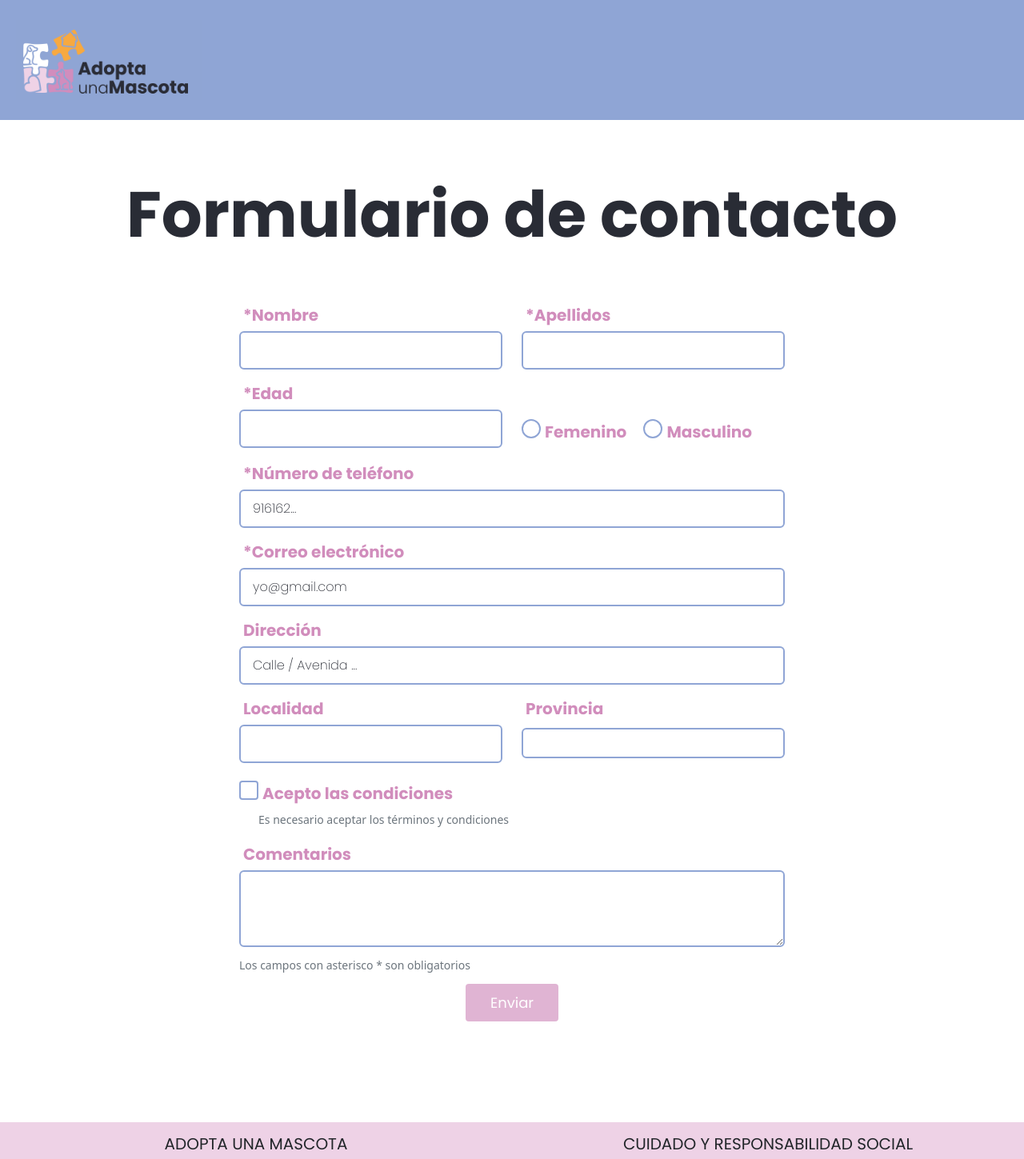
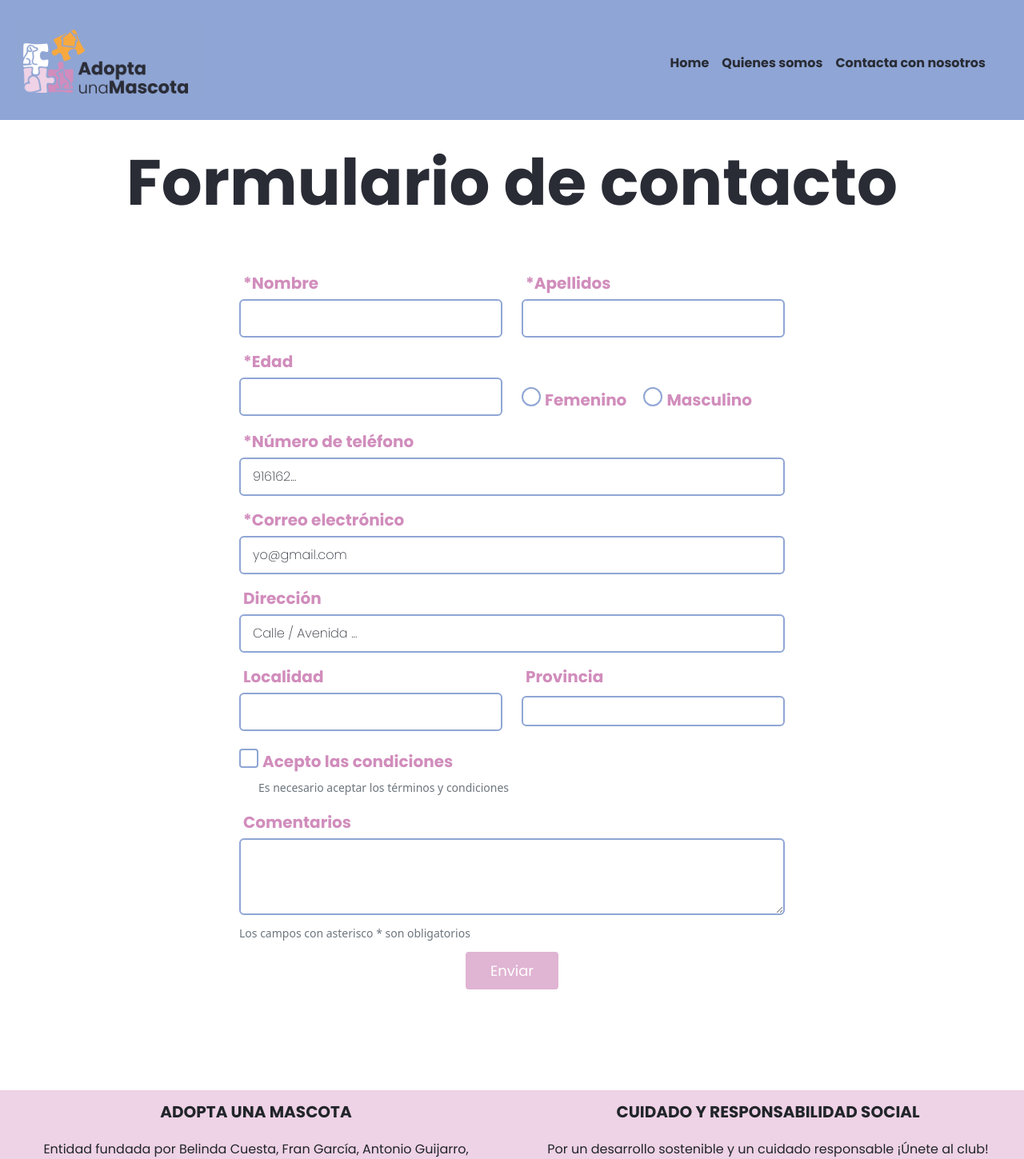
Before and after one commit to FranDevelopSpain/AdoptaUnaMascotaWeb, an Angular app: page /landing in a window 1280 px wide. Shown: the top 1449 px of the page at 80% size. Built offline with nearby package versions, Linux system fonts and the light colour scheme.

Commit message:
actualizando

```diff
--- a/src/app/Components/footer/footer.component.css
+++ b/src/app/Components/footer/footer.component.css
@@ -16,7 +16,7 @@ footer {
 }
 
 .fb-ic {
-    padding-left: 20px;
+    padding-left: 40px;
 }
 
 .fa {
@@ -34,6 +34,15 @@ h5, p {
     font-family: 'Poppins', sans-serif;
 }
 
+h5 {
+    font-weight: bold;
+}
+
+p {
+    padding-left: 20px;
+    padding-right: 20px;
+}
+
 .footer-copyright {
     background-color: #D18DBC;
 }
@@ -41,3 +50,7 @@ h5, p {
 .row {
     background-color: #EED2E6;
 }
+
+.fa:hover {
+    color: #8FA5D5;
+}
--- a/src/app/Components/header/header.component.css
+++ b/src/app/Components/header/header.component.css
@@ -7,9 +7,34 @@
     background-color: #8FA5D5 !important;
     font-family: 'Poppins', sans-serif;
     font-weight: bold;
+    color: #292C35 !important;
+    padding: 0px !important;
+    margin: 0px !important;
 }
 
+#navbarNav {
+    justify-content: right;
+    padding: 0px !important;
+    margin-right: 40px !important;
+    padding-left: 40px;
+}
 img {
     height: 100px;
     margin-left: 20px;
 }
+
+.nav-link {
+    text-align: end;
+    color: #292C35 !important;
+    padding-bottom: 0px !important;
+    margin-bottom: 0px !important;
+}
+
+.nav-link:hover {
+    color: #F7A940 !important;
+}
+
+ul {
+    padding-bottom: 0px !important;
+    margin-bottom: 0px !important;
+}
--- a/src/app/Components/header/header.component.html
+++ b/src/app/Components/header/header.component.html
@@ -7,8 +7,24 @@
 
 
 <!-- HEADER-->
-<nav class="navbar navbar-light bg-light">
-    <a class="navbar-brand">
-      <img src="/assets/logo_azul.png" class="d-inline-block align-top" alt="">
-    </a>
+
+<nav class="navbar navbar-expand-sm navbar-light fixed-top">
+  <a class="navbar-brand">
+    <img src="/assets/logo_azul.png" class="d-inline-block align-top" alt="">
+  </a>
+
+  <div class="collapse navbar-collapse" id="navbarNav">
+    <ul class="navbar-nav">
+      <li class="nav-item">
+        <a class="nav-link" href="#">Home</a>
+      </li>
+      <li class="nav-item">
+        <a class="nav-link" href="#">Quienes somos</a>
+      </li>
+      <li class="nav-item">
+        <a class="nav-link" href="#">Contacta con nosotros</a>
+      </li>
+    </ul>
+  </div>
+
 </nav>
--- a/src/app/Models/ContactFormModel.ts
+++ b/src/app/Models/ContactFormModel.ts
@@ -1,7 +1,6 @@
+/* HACEMOS NUESTRO MODELO Y LO EXPORTAMOS PARA PODER LLAMARLO DESDE OTROS COMPONENTES */
 
-
-export class ContactFormModel { /* HACEMOS NUESTRO MODELO Y LO EXPORTAMOS PARA PODER LLAMARLO DESDE OTROS COMPONENTES */
-
+export class ContactFormModel {
 /*DECLARAMOS LAS VARIABLES DE NUESTRO MODELO*/
     public nombre: string;
     public apellidos: string;
--- a/src/app/Pages/contact-form/contact-form.component.css
+++ b/src/app/Pages/contact-form/contact-form.component.css
@@ -18,6 +18,7 @@ h1 {
     color: #292C35;
     font-weight: bold;
     text-shadow: 5px 5px 4px white;
+    margin-top: 160px;
 }
 
 form {
@@ -92,7 +93,7 @@ label {
 button {
     padding: 10px;
     margin: 10px;
-    background-color: #292C35;
+    background-color: #D18DBC;
     border-color: white;
     border-width: 2px;
     width: 120px;
@@ -112,7 +113,6 @@ button:hover {
     font-family: 'Poppins', sans-serif;
     font-weight: 400;
     font-size: large;
-    /*box-shadow: 0 12px 16px 0 rgb(255, 255, 255);*/
     box-shadow: 12px 12px 2px 1px;
 }
 
@@ -161,3 +161,9 @@ textarea {
 #botones {
     text-align: center;
 }
+
+.form-check-input:checked, .form-check-input:checked {
+    border: 2px solid #8FA5D5;
+    color: #8FA5D5;
+    background-color: #8FA5D5;
+}
--- a/src/app/Pages/contact-form/contact-form.component.html
+++ b/src/app/Pages/contact-form/contact-form.component.html
@@ -34,13 +34,12 @@
         <div class="form-group row">
         <div class="col-12 col-md-6 bloque">
           <label for="apellidos">*Edad</label>
-          <input type="text" class="form-control" name="edad" #edad [(ngModel)]="ContactModel.edad" id="edad" required (keyup)="this.validarCamposObligatorios($event)">
+          <input type="text" class="form-control" name="edad" #edad [(ngModel)]="ContactModel.edad" id="edad" required (keyup)="this.validarCamposObligatorios($event)" maxlength="2">
           <div class="invalid-feedback">
-            Introduzca edad, solo números
+            Introduzca edad, solo números, máximo dos dígitos
           </div>
         </div>
 
-         <!--SEXO-->
          <div class="col-12 col-md-6 bloque">
           <div>
             <label> </label>
@@ -49,7 +48,7 @@
           </div>
           <div class="form-check form-check-inline">
             <input class="form-check-input" type="radio" name="inlineRadioOptions" id="inlineRadio1" value="option1">
-            <label class="form-check-label" for="inlineRadio1">Femenino</label>
+            <label class="form-check-label" for="inlineRadio1" checked>Femenino</label>
           </div>
           <div class="form-check form-check-inline">
             <input class="form-check-input" type="radio" name="inlineRadioOptions" id="inlineRadio2" value="option2">
@@ -154,7 +153,6 @@
         </div>
       </div>
 
-      <!--EXTRA-->
       <div class="form-group bloque">
           <label for="comentarios">Comentarios</label>
           <textarea class="form-control" name="comentarios" #comentarios [(ngModel)]="ContactModel.comentarios" id="textArea" rows="3"></textarea>
--- a/src/app/Pages/contact-form/contact-form.component.ts
+++ b/src/app/Pages/contact-form/contact-form.component.ts
@@ -14,7 +14,7 @@ export class ContactFormComponent implements OnInit{
 
   public mensajeError: string;
   public mensajePassword: string;
-  public passWordCorrecta: boolean; //booleanas para comprobacion de las password
+  public edadCorrecta: boolean; //booleanas para comprobacion de las password
   public passWord2Correcta: boolean; //booleanas para comprobacion de las password
   public nombreCorrecto: boolean;
   public apellidosCorrectos: boolean;
@@ -68,6 +68,20 @@ export class ContactFormComponent implements OnInit{
           }
           break;
 
+          case 'edad':
+            const edadExpresion = {
+                edad: /^\d{2}$/
+                }
+            const inputEdad = document.getElementById('edad');
+            if (edadExpresion.edad.test(evento.target.value)) {
+              inputEdad?.classList.remove('is-invalid');
+              this.edadCorrecta = true;
+            } else {
+              inputEdad?.classList.add('is-invalid');
+              this.edadCorrecta = false;
+            }
+            break;
+
         case 'numeroTelefono':
           const telefonoExpresion = {
               telefono: /^\d{9}$/
@@ -104,8 +118,7 @@ export class ContactFormComponent implements OnInit{
         this.apellidosCorrectos == true &&
         this.telefonoCorrecto == true &&
         this.mailCorrecto == true &&
-        this.passWordCorrecta == true &&
-        this.passWord2Correcta == true) {
+        this.edadCorrecta == true ) {
           camposCorrectos = true;
       } else {
         camposCorrectos = false
```
